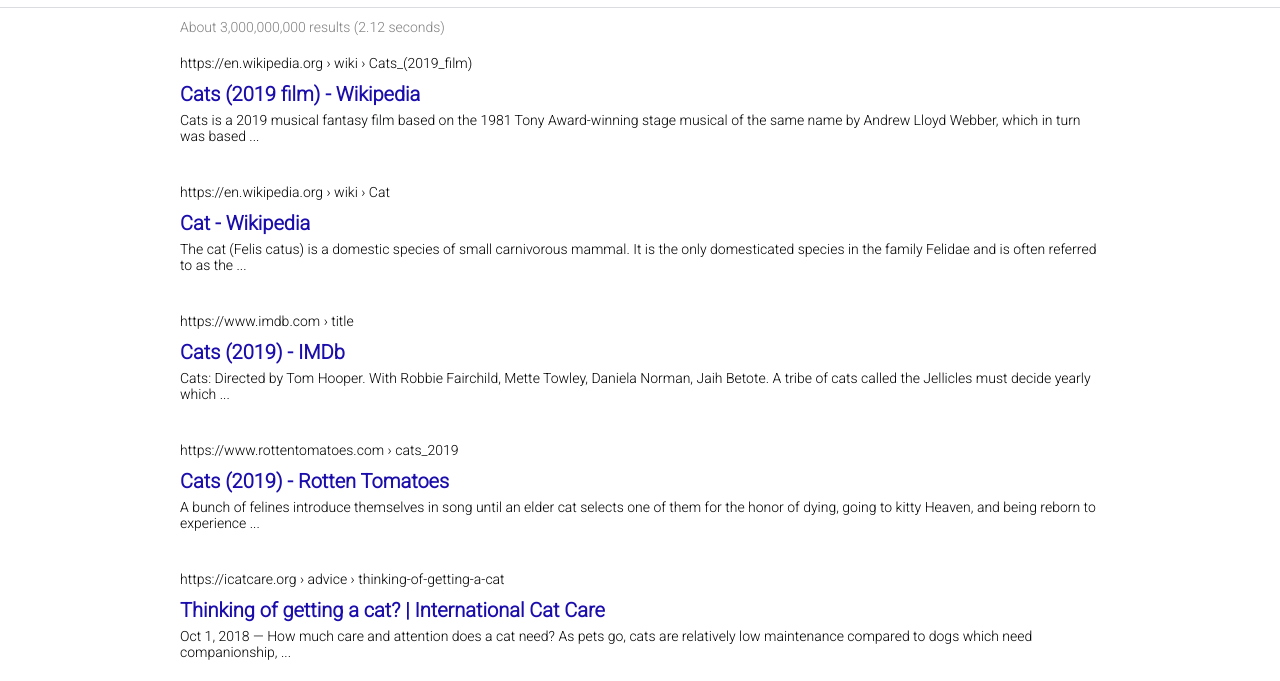
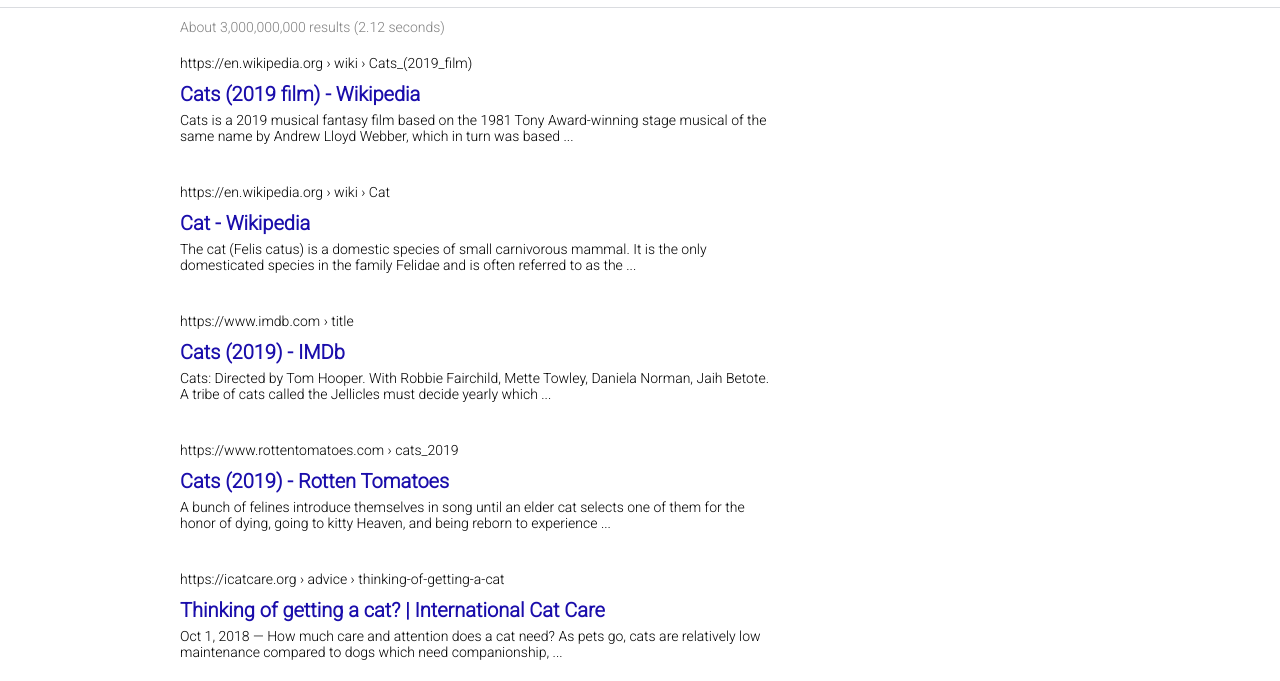
Before and after one commit to Purcell-Kevingithub/google_searchresults_page, a website: page index.html in a window 1280 px wide. Shown: the part 119-800 px from the top of the page. Drawn offline with Linux system fonts and the light colour scheme.

Commit message:
added maxwidth 60rem for result elements.

```diff
--- a/style.css
+++ b/style.css
@@ -115,16 +115,21 @@
   margin: 0 18rem;
 }
 
-.total {
+main .result {
+  width: 100%;
+  max-width: 60rem;
+}
+
+main .total {
   color: grey;
   padding: 1.2rem 0 2rem 0;
 }
 
-.result .link {
+main .result .link {
   padding-bottom: 1rem;
 }
 
-.result h2 {
+main .result h2 {
   color: var(--primary-color);
   line-height: 2.6rem;
   font-size: 2rem;
@@ -132,11 +137,11 @@
   cursor: pointer;
 }
 
-.result h2:hover {
+main .result h2:hover {
   text-decoration: underline;
 }
 
-.result .description {
+main .result .description {
   margin-bottom: 4rem;
 }
 
```
